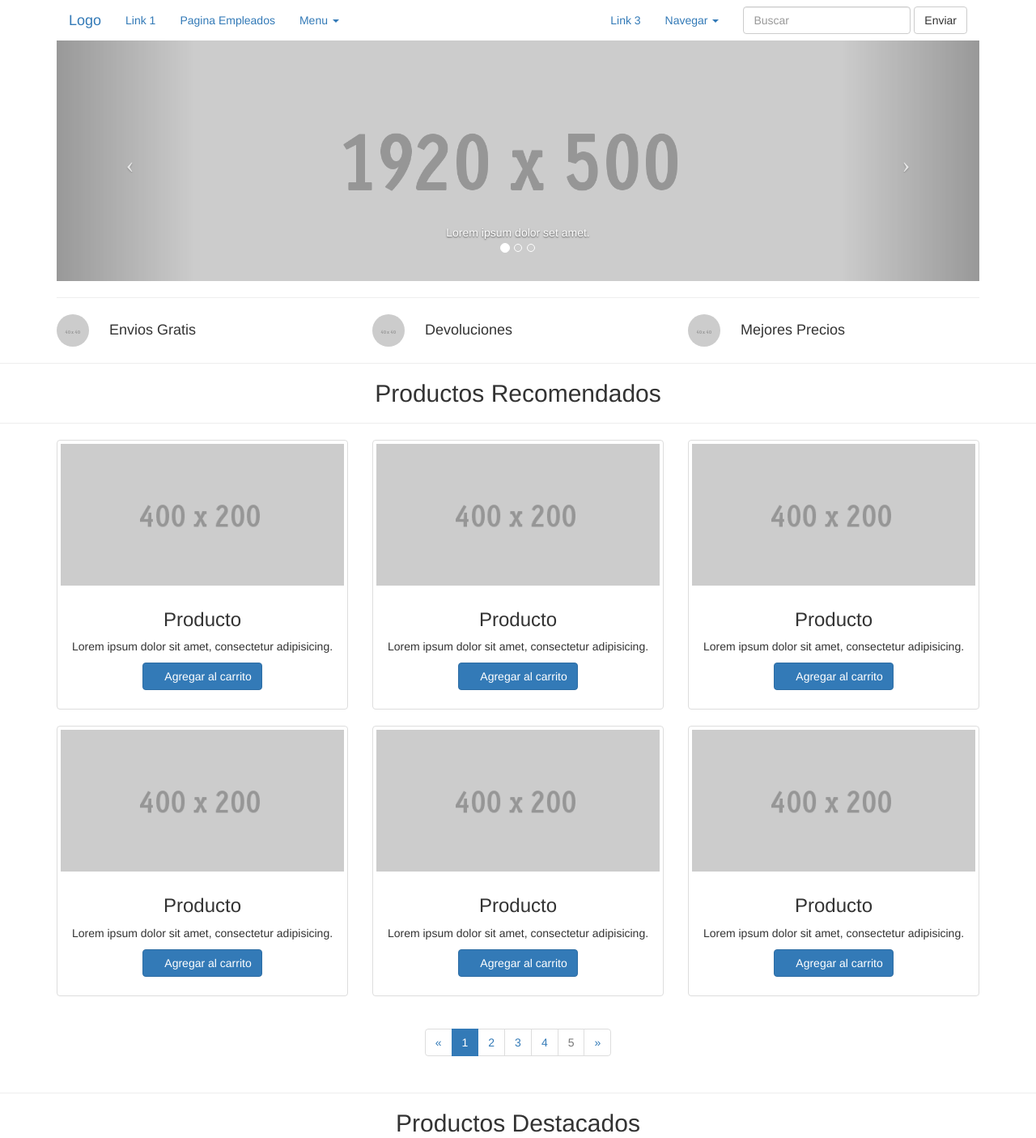
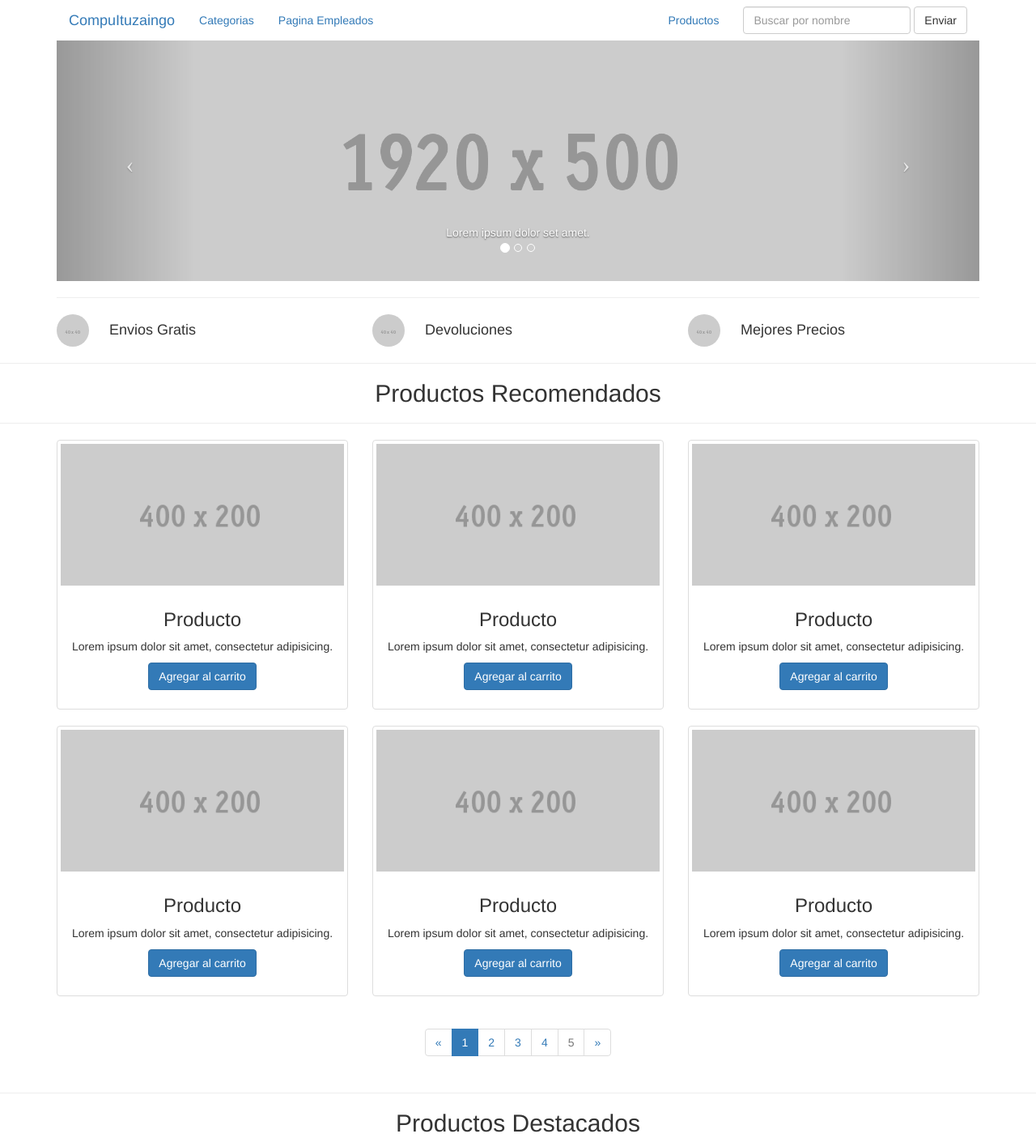
Before and after one commit to SantiSnow/Eccomerce, a PHP site: page / in a window 1280 px wide. Shown: the top 1405 px of the page at 81% size. Run offline with PHP 8.4, Linux system fonts and the light colour scheme; some libraries are stand-ins or nearby versions; some web fonts are replaced.

Commit message:
Actualizacion Eccomerce 2.0.0
Parche de seguridad - se actualizo la seguridad en las consultas sql para evitar crackeos.
Se actualizo la seguridad contra inyeccion sql y se cambio el formato de busqueda

Parche en el motor de busqueda actualizado - Ahora el motor de busqueda incluye resultados mas variados
y con resultados relacionados en un aparte para que el usuarios los pueda ver

Se actualizaron las imagenes para que la pagina y la base de datos tenga imagenes relacionadas en el servidor
incluyendo tambien una url para cada producto

Cada producto incluye ademas una lista de tags o descripcion para que el motor de busqueda funcione mejor.

El campo seccion ahora es un select para evitar errores

Se incluyeron Categorias en la pagina web

Se mejoro los estilos que muestran las imagenes.

Proximo parche: Se incluiran todos las actualizaciones en todas las paginas jsp para java, se mejorara la seguridad en
las busquedas y en las contraseñas de los usuarios.

```diff
--- a/eCommerceTestPhp/index.php
+++ b/eCommerceTestPhp/index.php
@@ -9,6 +9,7 @@
 
 <!-- Bootstrap -->
 <link rel="stylesheet" href="css/bootstrap.css">
+<!-- Bootstrap -->
 
 <!--[if lt IE 9]>
 <script src="https://oss.maxcdn.com/html5shiv/3.7.2/html5shiv.min.js"></script>
@@ -26,22 +27,21 @@
 <!-- Aca colocamos Brand o logotipo y toggle agrupado para disp mobiles -->
 <div class="navbar-header">
 <button type="button" class="navbar-toggle collapsed" data-toggle="collapse" data-target="#bs-example-navbar-collapse-1" aria-expanded="false"> <span class="sr-only">Toggle navigation</span> <span class="icon-bar"></span> <span class="icon-bar"></span> <span class="icon-bar"></span> </button>
-<a class="navbar-brand" href="index.php">Logo</a></div>
+<a class="navbar-brand" href="index.php">CompuItuzaingo</a></div>
 
 <!-- Nav links -->
 <div class="collapse navbar-collapse">
 <ul class="nav navbar-nav">
-<li class="active"><a href="#">Link 1<span class="sr-only">(current)</span></a> </li>
-<li><a href="paginaEmpleados.php">Pagina Empleados</a> </li>
-<li class="dropdown"> <a href="#" class="dropdown-toggle" data-toggle="dropdown" role="button" aria-expanded="false" aria-haspopup="true">Menu <span class="caret"></span></a>
+<li class="active"><a href="busquedaCategorias.php">Categorias</a> </li>
+<li><a href="login.php">Pagina Empleados</a> </li>
 <ul class="dropdown-menu">
-<li><a href="#">Sub link</a> </li>
-<li><a href="#">Sub link 2</a> </li>
-<li><a href="#">Sub link 3</a> </li>
+<li><a href="#"></a> </li>
+<li><a href="#"></a> </li>
+<li><a href="#"></a> </li>
 <li role="separator" class="divider"></li>
-<li><a href="#">Separated link</a> </li>
+<li><a href="#"></a> </li>
 <li role="separator" class="divider"></li>
-<li><a href="#">Link 4</a> </li>
+<li><a href="#"></a> </li>
 </ul>
 </li>
 </ul>
@@ -50,7 +50,7 @@
 
 <form class="navbar-form navbar-right" role="search" action="resultadoBusqueda" method="get">
 <div class="form-group">
-<input type="text" class="form-control" name="buscar" placeholder="Buscar">
+<input type="text" class="form-control" name="buscar" placeholder="Buscar por nombre">
 </div>
 <button type="submit" class="btn btn-default">Enviar</button>
 </form>
@@ -58,16 +58,8 @@
 <!-- Fin del buscador -->
 
 <ul class="nav navbar-nav navbar-right hidden-sm">
-<li><a href="#">Link 3</a> </li>
-<li class="dropdown"> <a href="#" class="dropdown-toggle" data-toggle="dropdown" role="button" aria-expanded="false" aria-haspopup="true">Navegar <span class="caret"></span></a>
-<ul class="dropdown-menu">
-<li><a href="#">Accion 1</a> </li>
-<li><a href="#">Accion 2</a> </li>
-<li><a href="#">Accion 3</a> </li>
-<li role="separator" class="divider"></li>
-<li><a href="#">Otro</a> </li>
-</ul>
-</li>
+<li><a href="ListaCompletaDeProductosSinFormato.php" title="Todos los productos">Productos</a> </li>
+
 </ul>
 </div>
 <!-- /.navbar-collapse -->
@@ -137,7 +129,7 @@
 <div class="caption">
 <h3>Producto</h3>
 <p>Lorem ipsum dolor sit amet, consectetur adipisicing.</p>
-<p><a href="#" class="btn btn-primary" role="button"><span class="glyphicon glyphicon-shopping-cart" aria-hidden="true"></span> Agregar al carrito</a></p>
+<p><a href="#" class="btn btn-primary" role="button"> Agregar al carrito</a></p>
 </div>
 </div>
 </div>
@@ -146,7 +138,7 @@
 <div class="caption">
 <h3>Producto</h3>
 <p>Lorem ipsum dolor sit amet, consectetur adipisicing.</p>
-<p><a href="#" class="btn btn-primary" role="button"><span class="glyphicon glyphicon-shopping-cart" aria-hidden="true"></span> Agregar al carrito</a> </p>
+<p><a href="#" class="btn btn-primary" role="button"> Agregar al carrito</a> </p>
 </div>
 </div>
 </div>
@@ -155,7 +147,7 @@
 <div class="caption">
 <h3>Producto</h3>
 <p>Lorem ipsum dolor sit amet, consectetur adipisicing.</p>
-<p><a href="#" class="btn btn-primary" role="button"><span class="glyphicon glyphicon-shopping-cart" aria-hidden="true"></span> Agregar al carrito</a> </p>
+<p><a href="#" class="btn btn-primary" role="button"> Agregar al carrito</a> </p>
 </div>
 </div>
 </div>
@@ -164,7 +156,7 @@
 <div class="caption">
 <h3>Product</h3>
 <p>Lorem ipsum dolor sit amet, consectetur adipisicing.</p>
-<p><a href="#" class="btn btn-primary" role="button"><span class="glyphicon glyphicon-shopping-cart" aria-hidden="true"></span> Agregar al carrito</a></p>
+<p><a href="#" class="btn btn-primary" role="button"> Agregar al carrito</a></p>
 </div>
 </div>
 </div>
@@ -175,7 +167,7 @@
 <div class="caption">
 <h3>Producto</h3>
 <p>Lorem ipsum dolor sit amet, consectetur adipisicing.</p>
-<p><a href="#" class="btn btn-primary" role="button"><span class="glyphicon glyphicon-shopping-cart" aria-hidden="true"></span> Agregar al carrito</a> </p>
+<p><a href="#" class="btn btn-primary" role="button"> Agregar al carrito</a> </p>
 </div>
 </div>
 </div>
@@ -184,7 +176,7 @@
 <div class="caption">
 <h3>Producto</h3>
 <p>Lorem ipsum dolor sit amet, consectetur adipisicing.</p>
-<p><a href="#" class="btn btn-primary" role="button"><span class="glyphicon glyphicon-shopping-cart" aria-hidden="true"></span> Agregar al carrito</a> </p>
+<p><a href="#" class="btn btn-primary" role="button"> Agregar al carrito</a> </p>
 </div>
 </div>
 </div>
@@ -193,7 +185,7 @@
 <div class="caption">
 <h3>Producto</h3>
 <p>Lorem ipsum dolor sit amet, consectetur adipisicing.</p>
-<p><a href="#" class="btn btn-primary" role="button"><span class="glyphicon glyphicon-shopping-cart" aria-hidden="true"></span> Agregar al carrito</a> </p>
+<p><a href="#" class="btn btn-primary" role="button"> Agregar al carrito</a> </p>
 </div>
 </div>
 </div>
```
